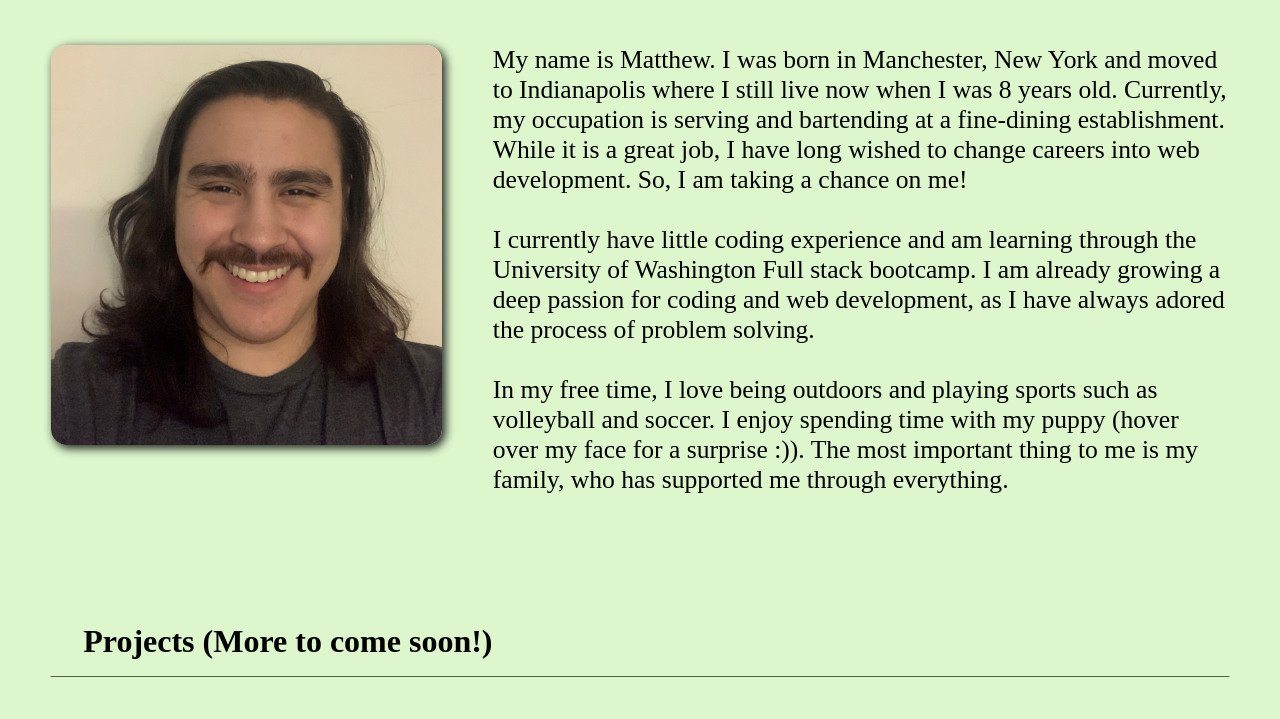
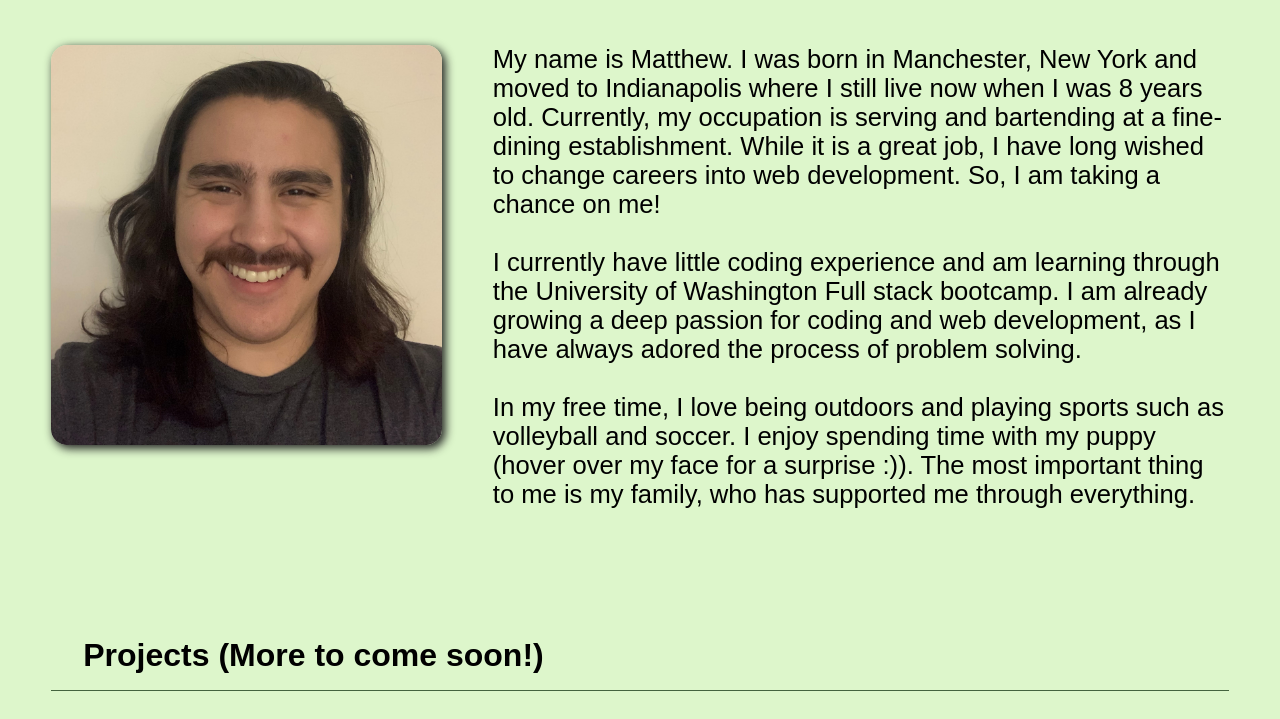
Before and after one commit to MaDCodingPower/PortfolioPage, a plain HTML site: page index.html in a window 1280 px wide. Shown: the part 273-992 px from the top of the page. Drawn offline with Linux system fonts and the light colour scheme.

Commit message:
added font family for page from google fonts

```diff
--- a/assets/css/style.css
+++ b/assets/css/style.css
@@ -13,7 +13,7 @@
 
 html {
     /* max-width: 1500px; */
-
+    font-family: 'Kanit', sans-serif;
     scroll-behavior: smooth;
 }
 
```
